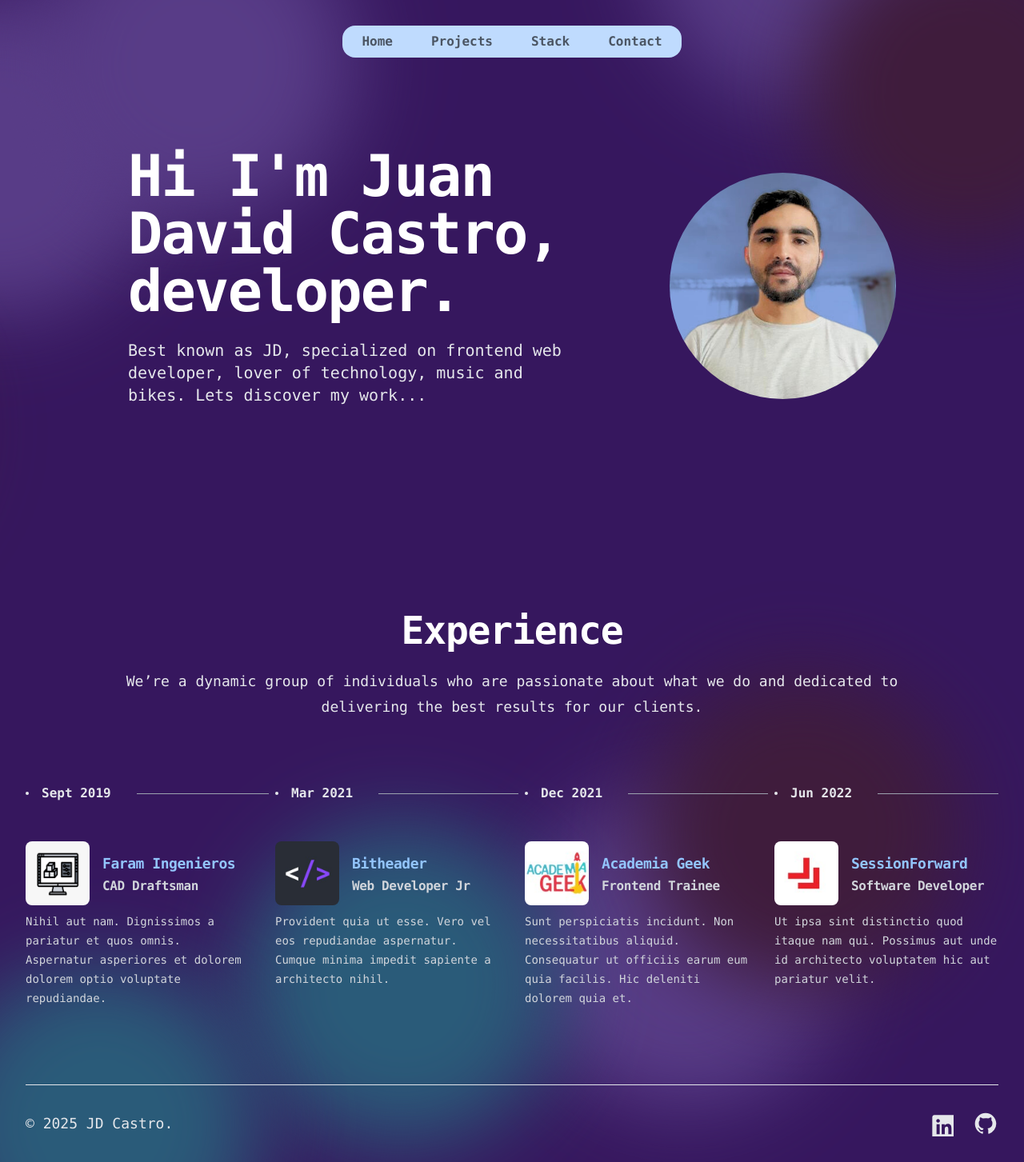
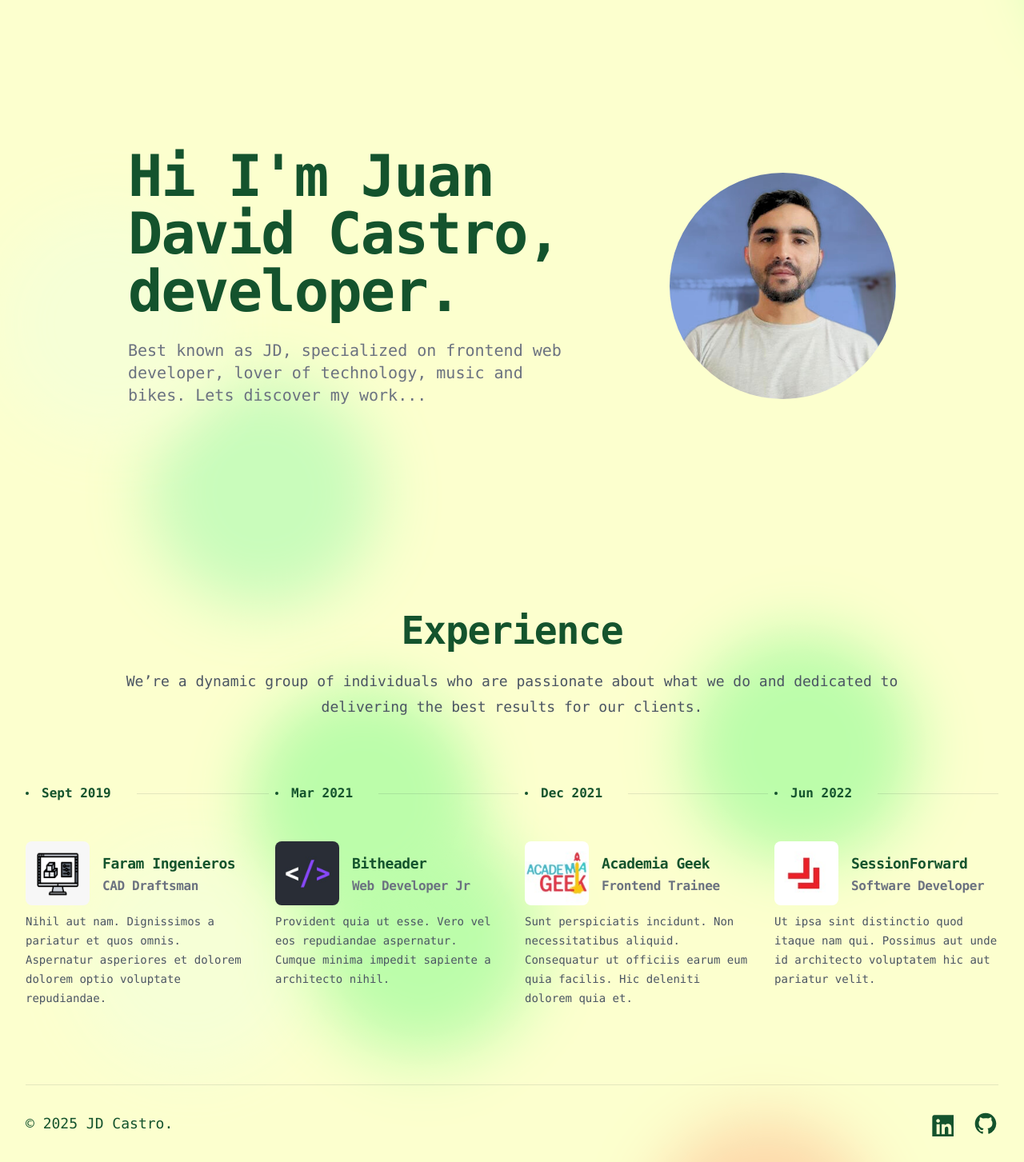
Before and after one commit to juandcastroj/portfolio, a React (Vite) app: page / in a window 1280 px wide. Shown: the whole page at 80% size. Built offline with nearby package versions, Linux system fonts and the light colour scheme; what tailwindcss-animated would draw is missing.

Commit message:
Adding light animated background

```diff
--- a/src/App.jsx
+++ b/src/App.jsx
@@ -10,13 +10,11 @@ import ProjectsRoute from './pages/projects';
 import StackRoute from './pages/stack';
 import './assets/css/bg.css'
 
-
 export default function App() {
 
   return (
     <BrowserRouter>
-
-        <div className="background">
+      <div id="bg-section">
             <span></span>
             <span></span>
             <span></span>
@@ -46,7 +44,6 @@ export default function App() {
 
           <Header/>
           <main className="isolate">
-
             <Routes>
               <Route path='/' element={<Home/>}></Route>
               <Route path='/contact' element={<ContactUsRoute/>}></Route>
@@ -58,11 +55,8 @@ export default function App() {
               <Route path='*' element={<Home/>}></Route>
             </Routes>
             <Footer/>
-
           </main>
       </div>
-
-
     </BrowserRouter>
   )
 }
--- a/src/assets/css/bg.css
+++ b/src/assets/css/bg.css
@@ -1,10 +1,12 @@
+/* DARK THEME (MAIN) */
+
 @keyframes move {
     100% {
         transform: translate3d(0, 0, 1px) rotate(360deg);
     }
 }
 
-.background {
+.background-dark {
     position: relative;
     width: 100%;
     height: 100%;
@@ -14,7 +16,7 @@
     overflow: hidden;
 }
 
-.background span {
+.background-dark span {
     width: 50vmin;
     height: 50vmin;
     border-radius: 50vmin;
@@ -27,7 +29,7 @@
 }
 
 
-.background span:nth-child(0) {
+.background-dark span:nth-child(0) {
     color: #3f1c3c;
     top: 28%;
     left: 20%;
@@ -36,7 +38,7 @@
     transform-origin: -2vw -8vh;
     box-shadow: 100vmin 0 12.700328361234394vmin currentColor;
 }
-.background span:nth-child(1) {
+.background-dark span:nth-child(1) {
     color: #583C87;
     top: 6%;
     left: 92%;
@@ -45,7 +47,7 @@
     transform-origin: 20vw -19vh;
     box-shadow: 100vmin 0 12.978580296987198vmin currentColor;
 }
-.background span:nth-child(2) {
+.background-dark span:nth-child(2) {
     color: #583C87;
     top: 35%;
     left: 27%;
@@ -54,7 +56,7 @@
     transform-origin: 4vw 25vh;
     box-shadow: -100vmin 0 12.932581557859477vmin currentColor;
 }
-.background span:nth-child(3) {
+.background-dark span:nth-child(3) {
     color: #583C87;
     top: 64%;
     left: 1%;
@@ -63,7 +65,7 @@
     transform-origin: 9vw -11vh;
     box-shadow: -100vmin 0 13.431585910395379vmin currentColor;
 }
-.background span:nth-child(4) {
+.background-dark span:nth-child(4) {
     color: #583C87;
     top: 44%;
     left: 66%;
@@ -72,7 +74,7 @@
     transform-origin: 14vw 10vh;
     box-shadow: -100vmin 0 13.407464207286424vmin currentColor;
 }
-.background span:nth-child(5) {
+.background-dark span:nth-child(5) {
     color: #3f1c3c;
     top: 54%;
     left: 81%;
@@ -81,7 +83,7 @@
     transform-origin: 14vw -13vh;
     box-shadow: -100vmin 0 13.45623290946246vmin currentColor;
 }
-.background span:nth-child(6) {
+.background-dark span:nth-child(6) {
     color: #2a5b79;
     top: 72%;
     left: 11%;
@@ -90,7 +92,7 @@
     transform-origin: -15vw -17vh;
     box-shadow: 100vmin 0 12.729230546271708vmin currentColor;
 }
-.background span:nth-child(7) {
+.background-dark span:nth-child(7) {
     color: #583C87;
     top: 30%;
     left: 8%;
@@ -99,7 +101,7 @@
     transform-origin: 11vw 18vh;
     box-shadow: 100vmin 0 12.787716527244635vmin currentColor;
 }
-.background span:nth-child(8) {
+.background-dark span:nth-child(8) {
     color: #3f1c3c;
     top: 52%;
     left: 45%;
@@ -108,7 +110,7 @@
     transform-origin: -6vw 16vh;
     box-shadow: -100vmin 0 13.030363211452608vmin currentColor;
 }
-.background span:nth-child(9) {
+.background-dark span:nth-child(9) {
     color: #3f1c3c;
     top: 88%;
     left: 3%;
@@ -117,7 +119,7 @@
     transform-origin: 0vw -24vh;
     box-shadow: -100vmin 0 12.769726422939861vmin currentColor;
 }
-.background span:nth-child(10) {
+.background-dark span:nth-child(10) {
     color: #3f1c3c;
     top: 33%;
     left: 11%;
@@ -126,7 +128,7 @@
     transform-origin: 15vw -6vh;
     box-shadow: 100vmin 0 12.620290364197416vmin currentColor;
 }
-.background span:nth-child(11) {
+.background-dark span:nth-child(11) {
     color: #2a5b79;
     top: 82%;
     left: 59%;
@@ -135,7 +137,7 @@
     transform-origin: -1vw 21vh;
     box-shadow: 100vmin 0 12.779970865407122vmin currentColor;
 }
-.background span:nth-child(12) {
+.background-dark span:nth-child(12) {
     color: #3f1c3c;
     top: 46%;
     left: 96%;
@@ -144,7 +146,7 @@
     transform-origin: 12vw 13vh;
     box-shadow: -100vmin 0 12.66207196513831vmin currentColor;
 }
-.background span:nth-child(13) {
+.background-dark span:nth-child(13) {
     color: #2a5b79;
     top: 86%;
     left: 90%;
@@ -153,7 +155,7 @@
     transform-origin: 15vw -12vh;
     box-shadow: -100vmin 0 13.218576103944432vmin currentColor;
 }
-.background span:nth-child(14) {
+.background-dark span:nth-child(14) {
     color: #3f1c3c;
     top: 61%;
     left: 15%;
@@ -162,7 +164,7 @@
     transform-origin: -3vw 7vh;
     box-shadow: -100vmin 0 13.325407280217496vmin currentColor;
 }
-.background span:nth-child(15) {
+.background-dark span:nth-child(15) {
     color: #2a5b79;
     top: 68%;
     left: 31%;
@@ -171,7 +173,7 @@
     transform-origin: -14vw -10vh;
     box-shadow: -100vmin 0 13.321779091711695vmin currentColor;
 }
-.background span:nth-child(16) {
+.background-dark span:nth-child(16) {
     color: #3f1c3c;
     top: 65%;
     left: 97%;
@@ -180,3 +182,156 @@
     transform-origin: 19vw -1vh;
     box-shadow: -100vmin 0 13.06447353639822vmin currentColor;
 }
+
+
+
+
+
+/* LIGHT THEME */
+
+@keyframes move {
+    100% {
+        transform: translate3d(0, 0, 1px) rotate(360deg);
+    }
+}
+
+.background-light {
+    position: relative;
+    width: 100%;
+    height: 100%;
+    top: 0;
+    left: 0;
+    background: #fcffce;
+    overflow: hidden;
+}
+
+.background-light span {
+    width: 36vmin;
+    height: 36vmin;
+    border-radius: 36vmin;
+    backface-visibility: hidden;
+    position: absolute;
+    animation: move;
+    animation-duration: 14;
+    animation-timing-function: linear;
+    animation-iteration-count: infinite;
+}
+
+
+.background-light span:nth-child(0) {
+    color: #f6ffd6;
+    top: 7%;
+    left: 47%;
+    animation-duration: 201s;
+    animation-delay: -322s;
+    transform-origin: -23vw 3vh;
+    box-shadow: 72vmin 0 9.545542723305227vmin currentColor;
+}
+.background-light span:nth-child(1) {
+    color: #c9fcbb;
+    top: 7%;
+    left: 3%;
+    animation-duration: 34s;
+    animation-delay: -325s;
+    transform-origin: 7vw 2vh;
+    box-shadow: -72vmin 0 9.84054288307598vmin currentColor;
+}
+.background-light span:nth-child(2) {
+    color: #fdd9aa;
+    top: 53%;
+    left: 83%;
+    animation-duration: 245s;
+    animation-delay: -300s;
+    transform-origin: -1vw 5vh;
+    box-shadow: 72vmin 0 9.808041349835742vmin currentColor;
+}
+.background-light span:nth-child(3) {
+    color: #bcfdaa;
+    top: 86%;
+    left: 31%;
+    animation-duration: 194s;
+    animation-delay: -170s;
+    transform-origin: -7vw 13vh;
+    box-shadow: 72vmin 0 9.444567630749vmin currentColor;
+}
+.background-light span:nth-child(4) {
+    color: #f6ffd6;
+    top: 73%;
+    left: 17%;
+    animation-duration: 358s;
+    animation-delay: -198s;
+    transform-origin: 18vw -21vh;
+    box-shadow: 72vmin 0 9.555141363028099vmin currentColor;
+}
+.background-light span:nth-child(5) {
+    color: #bcfdaa;
+    top: 39%;
+    left: 31%;
+    animation-duration: 269s;
+    animation-delay: -143s;
+    transform-origin: -18vw -12vh;
+    box-shadow: 72vmin 0 9.08354211306138vmin currentColor;
+}
+.background-light span:nth-child(6) {
+    color: #f6ffd6;
+    top: 35%;
+    left: 24%;
+    animation-duration: 191s;
+    animation-delay: -151s;
+    transform-origin: 14vw 16vh;
+    box-shadow: -72vmin 0 9.06434763725464vmin currentColor;
+}
+.background-light span:nth-child(7) {
+    color: #f6ffd6;
+    top: 55%;
+    left: 4%;
+    animation-duration: 38s;
+    animation-delay: -58s;
+    transform-origin: -21vw -19vh;
+    box-shadow: 72vmin 0 9.099690084686895vmin currentColor;
+}
+.background-light span:nth-child(8) {
+    color: #bcfdaa;
+    top: 89%;
+    left: 73%;
+    animation-duration: 140s;
+    animation-delay: -150s;
+    transform-origin: -5vw 6vh;
+    box-shadow: -72vmin 0 9.986914757207149vmin currentColor;
+}
+.background-light span:nth-child(9) {
+    color: #bcfdaa;
+    top: 57%;
+    left: 69%;
+    animation-duration: 40s;
+    animation-delay: -194s;
+    transform-origin: 18vw 11vh;
+    box-shadow: -72vmin 0 9.09696465338226vmin currentColor;
+}
+.background-light span:nth-child(10) {
+    color: #cccfff;
+    top: 100%;
+    left: 27%;
+    animation-duration: 282s;
+    animation-delay: -119s;
+    transform-origin: 1vw 19vh;
+    box-shadow: 72vmin 0 9.72325204541553vmin currentColor;
+}
+.background-light span:nth-child(11) {
+    color: #bcfdaa;
+    top: 13%;
+    left: 29%;
+    animation-duration: 32s;
+    animation-delay: -139s;
+    transform-origin: 24vw -13vh;
+    box-shadow: -72vmin 0 9.625286272344326vmin currentColor;
+}
+.background-light span:nth-child(12) {
+    color: #f6ffd6;
+    top: 24%;
+    left: 78%;
+    animation-duration: 182s;
+    animation-delay: -131s;
+    transform-origin: 7vw -8vh;
+    box-shadow: 72vmin 0 9.210335940697886vmin currentColor;
+}
--- a/src/components/navbarDesktop.jsx
+++ b/src/components/navbarDesktop.jsx
@@ -1,26 +1,26 @@
 import { useEffect, useState } from "react";
-import clsx from "clsx";
 import { Link } from "react-router-dom";
 import { Bars3Icon } from "@heroicons/react/24/outline";
 import ThemeSwitcher from "./themeSwitcher";
 
 export function NavbarDesktop({ navigationItems, handleMobileMenu }) {
 
-  const [isVisible, setIsVisible] = useState(true);
+  const [isVisible, setIsVisible] = useState(false);
   const [lastScrollY, setLastScrollY] = useState(0);
 
   useEffect(() => {
     const handleScroll = () => {
       const currentScrollY = window.scrollY;
 
-      if (currentScrollY < 120) {
-        setIsVisible(true);
-      } else {
-        if (currentScrollY > lastScrollY) {
-          setIsVisible(false);
-        } else {
+      if (currentScrollY > 80) {
         setIsVisible(true);
       }
+       else {
+        //(if (currentScrollY > lastScrollY) {
+          setIsVisible(false);
+        // } else {
+        //   setIsVisible(true);
+        // }
       }
 
       setLastScrollY(currentScrollY);
@@ -46,20 +46,19 @@ export function NavbarDesktop({ navigationItems, handleMobileMenu }) {
                   </button>
               </div>
 
-                   <div className="hidden lg:flex lg:gap-x-12 bg-amber-100 dark:bg-blue-200 bg-opacity-80 rounded-2xl px-6 py-2 fixed top-8">
-
+              <div className="hidden lg:flex lg:gap-x-12 bg-amber-100 bg-white/20 backdrop-blur-xl bg-opacity-80 rounded-2xl px-6 py-2 fixed top-8">
                   {
                   navigationItems.map(( {name, to} , index) => (
-                           <Link key={index} to={to} className="text-base font-semibold text-green-900 dark:text-gray-600">
+                      <Link key={index} to={to} className="text-base font-semibold text-green-900 dark:text-gray-100 hover:underline">
                           {name}
                       </Link>
                       ))
                   }
               </div>
-
-                   {/* <ThemeSwitcher className="hidden lg:inline"/> */}
+              <ThemeSwitcher className="hidden lg:inline"/>
             </nav>
-         ) : (<></>)
+         )
+          : (<></>)
       }
     </>
   );
--- a/src/components/navbarMobile.jsx
+++ b/src/components/navbarMobile.jsx
@@ -17,7 +17,7 @@ export function NavbarMobile({
         className="lg:hidden"
       >
         <div className="fixed inset-0 z-50" />
-        <DialogPanel className="fixed inset-y-0 right-0 z-50 w-full overflow-y-auto bg-white dark:bg-[#2b0076] px-6 py-6 sm:max-w-sm sm:ring-1 sm:ring-gray-900/10">
+        <DialogPanel className="fixed inset-y-0 right-0 z-50 w-full overflow-y-auto bg-white dark:bg-[#36175E] px-6 py-6 sm:max-w-sm sm:ring-1 sm:ring-gray-900/10">
           <div className="flex items-center right-6 top-6 absolute">
             <button
               type="button"
@@ -44,7 +44,7 @@ export function NavbarMobile({
                 ))}
               </div>
 
-              {/* <ThemeSwitcher className="inline lg:hidden" /> */}
+              <ThemeSwitcher className="inline lg:hidden" />
             </div>
           </div>
         </DialogPanel>
--- a/src/components/projects.jsx
+++ b/src/components/projects.jsx
@@ -25,7 +25,7 @@ export default function Projects() {
 
               <li
                 key={index}
-                className="flex flex-col gap-10 sm:flex-row p-3 bg-white dark:bg-[#471f8d]
+                className="flex flex-col gap-10 sm:flex-row p-3 bg-white dark:bg-transparent
                            rounded-3xl ring-1 ring-slate-100 dark:ring-[#471f8d] hover:shadow-md hover:bg-amber-50 dark:hover:bg-[#38107e]" >
 
               {/* <iframe src={url} className="aspect-square w-[24rem] md:w-96 xl:w-[40rem] h-80 flex-none rounded-none md:rounded-2xl object-cover"></iframe> */}
--- a/src/contexts/ThemeContext.jsx
+++ b/src/contexts/ThemeContext.jsx
@@ -6,26 +6,30 @@ export const ThemeContext = createContext();
 // eslint-disable-next-line react/prop-types
 export const ThemeProvider = ({ children }) => {
 
-
   const [theme, setTheme] = useState(() => {
     const savedTheme = localStorage.getItem("theme");
-    return savedTheme ? savedTheme : "dark";
+    return savedTheme ? savedTheme : "light";
   });
 
   useEffect(() => {
+    const bgSection = document.querySelector('#bg-section');
+
     if (theme === "dark") {
+
       document.documentElement.classList.add("dark");
+      bgSection.classList.remove("background-light");
+      bgSection.classList.add("background-dark");
     } else {
       document.documentElement.classList.remove("dark");
+      bgSection.classList.remove("background-dark");
+      bgSection.classList.add("background-light");
     }
     localStorage.setItem("theme", theme);
   }, [theme]);
 
-
   const toggleTheme = () => {
     setTheme((prev) => (prev === "light" ? "dark" : "light"));
   };
-
 
   return (
     <ThemeContext.Provider value={{ theme, toggleTheme }}>
```
Lines whose indentation alone changed are shown as unchanged.
